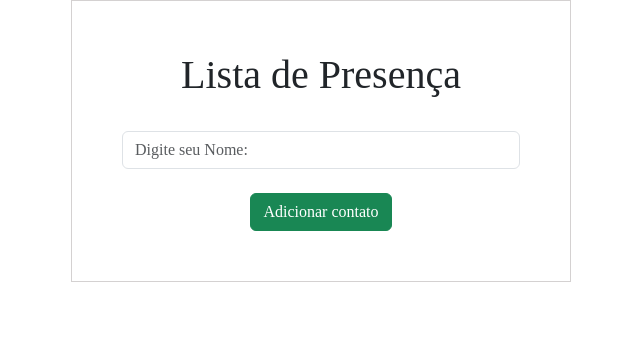
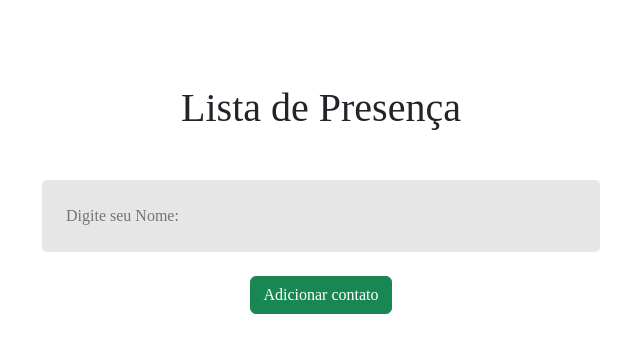
Before and after one commit to ViniHGV/React_App, a React (Vite) app: page / in a window 1280 px wide. Shown: the top 352 px of the page, without its empty margins (319-959 px from the left). Built offline with nearby package versions, Linux system fonts and the light colour scheme.

Commit message:
Criando estilização do container

```diff
--- a/index.html
+++ b/index.html
@@ -7,6 +7,7 @@
     <link href="https://cdn.jsdelivr.net/npm/bootstrap@5.3.0-alpha1/dist/css/bootstrap.min.css" rel="stylesheet" integrity="sha384-GLhlTQ8iRABdZLl6O3oVMWSktQOp6b7In1Zl3/Jr59b6EGGoI1aFkw7cmDA6j6gD" crossorigin="anonymous">
     <title>App Lista de Presença</title>
   </head>
+  <body>
     <div id="root"></div>
     <script type="module" src="/src/main.jsx"></script>
   </body>
--- /dev/null
+++ b/src/pages/Home/index.css
@@ -0,0 +1,27 @@
+*{
+    font-family: 'Times New Roman', Times, serif;
+    margin: 0;
+    padding: 0;
+    box-sizing: border-box;
+}
+
+.container {
+    display: flex;
+    align-items: center;
+    flex-direction: column;
+}
+
+.container h1 {
+    margin: 84px 0px 24px;
+}
+
+.container input {
+    width: 50%;
+    padding: 24px;
+
+    background: #E6E6E6;
+    border-radius: 5px;
+    border: none;
+
+    font-size: 16px;
+}
--- a/src/pages/Home.jsx
+++ b/src/pages/Home/index.jsx
@@ -1,18 +1,16 @@
 import { useState } from 'react';
-import reactLogo from '../assets/react.svg';
-import '../styles/index.css'
+import reactLogo from '../../assets/react.svg';
+import './index.css'
 
 function Home() {
   return (
-    <div className='Home'>
-      <div class="mb-3">
+    <div className='container'>
         <h1>Lista de Presença</h1>
         <br/>
-        <input type="text" class="form-control" id="" placeholder='Digite seu Nome:'/>
+        <input type="text" placeholder='Digite seu Nome:'/>
         <br/>
         <button type="button" class="btn btn-success">Adicionar contato</button>
       </div>
-    </div>
   )
 }
 
--- a/src/styles/index.css
+++ /dev/null
@@ -1,16 +0,0 @@
-*{
-    font-family: 'Times New Roman', Times, serif;
-}
-
-.Home{
-    text-align: center;
-    width: 100%;
-    height: 100%;
-}
-
-.mb-3{
-    width: 500px;
-    margin: auto;
-    border: 0.5px solid rgb(212, 209, 209);
-    padding: 50px;
-}
```
